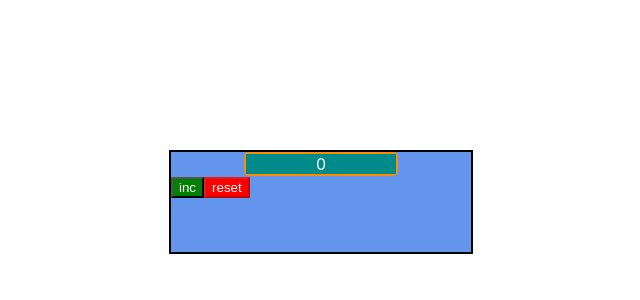
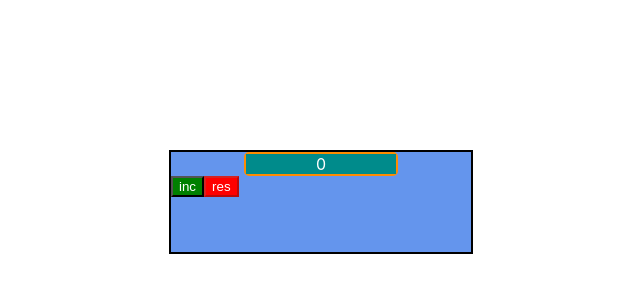
Before and after one commit to dimrys/counter, a React (Create React App) app: page / in a window 1280 px wide. Shown: the top 300 px of the page, without its empty margins (319-959 px from the left). Built offline with nearby package versions, Linux system fonts and the light colour scheme.

Commit message:
add Button component

```diff
--- a/src/App.css
+++ b/src/App.css
@@ -13,8 +13,10 @@
   border-radius: 5px;
   margin: auto;
   text-align: center;
+}
 
-
+.wrapper {
+  display: flex;
 }
 
 .normal {
--- a/src/App.tsx
+++ b/src/App.tsx
@@ -1,8 +1,7 @@
 import React, {useState} from 'react';
 import './App.css';
 import {Display} from "./Display";
-import { IncButton } from './IncButton';
-import { ResButton } from './ResButton';
+import {Button} from "./Button";
 
 
 function App() {
@@ -16,14 +15,24 @@ function App() {
         setValue(0)
     }
 
+    const maxValueDisabled = 10
+    const minValueDisabled = 0
+
+
     return (
         <div className="App">
-            <Display value={value}/>
+            <Display value={value} blockValue={maxValueDisabled}/>
             <div className= "wrapper">
-                <IncButton value = {value}
-                           incValue = {incValue}/>
-                <ResButton value = {value}
-                           resetValue = {resetValue}/>
+
+                <Button name={"inc"}
+                        disabled={value === maxValueDisabled ? true: false}
+                        settingValue={incValue}
+                        value={value}/>
+                <Button name={"res"}
+                        disabled={value === minValueDisabled ? true: false}
+                        settingValue={resetValue}
+                        value={value}/>
+
             </div>
         </div>
     );
--- /dev/null
+++ b/src/Button.tsx
@@ -0,0 +1,20 @@
+import React from "react";
+
+type PropsButtonType = {
+    name: string
+    settingValue: () => void
+    value: number
+    disabled: boolean
+}
+
+export function Button(props: PropsButtonType) {
+    const onClickHandler = () => {
+        props.settingValue()
+    }
+
+    return (
+        <button disabled={props.disabled}
+                className={props.disabled ? "stopButton" : "normalButton"}
+                onClick={onClickHandler}>{props.name}</button>
+    )
+}
--- a/src/Display.tsx
+++ b/src/Display.tsx
@@ -2,15 +2,15 @@ import React from "react";
 
 type PropsType = {
     value: number
+    blockValue:number
 }
 
 
 export function Display(props: PropsType) {
     return (
         <div className="wrapper-display">
-            <div className={props.value === 5 ? "stopValue": "normal"}>{props.value}</div>
+            <div className={props.value ===props.blockValue ? "stopValue": "normal"}>{props.value}</div>
         </div>
-
     )
 
 }
--- a/src/IncButton.tsx
+++ /dev/null
@@ -1,14 +0,0 @@
-import React from "react";
-
-type PropsType = {
-    value: number
-    incValue: () => void
-}
-
-export function IncButton(props: PropsType) {
-    const onClickIncValue = () => {props.incValue()}
-    const maxValue = props.value === 5
-    return (
-        <button disabled={maxValue} className={maxValue ? "stopButton": "normalButton"} onClick={onClickIncValue}>inc</button>
-    )
-}
--- a/src/ResButton.tsx
+++ /dev/null
@@ -1,14 +0,0 @@
-import React from "react";
-
-type PropsType = {
-    value: number
-    resetValue: () => void
-}
-
-export function ResButton(props: PropsType) {
-    const minValue = props.value === 0
-    const onClickResValue = () => {props.resetValue()}
-    return (
-        <button disabled={minValue} className={minValue ? "stopButton": "normalButton"} onClick={onClickResValue}>reset</button>
-    )
-}
```
